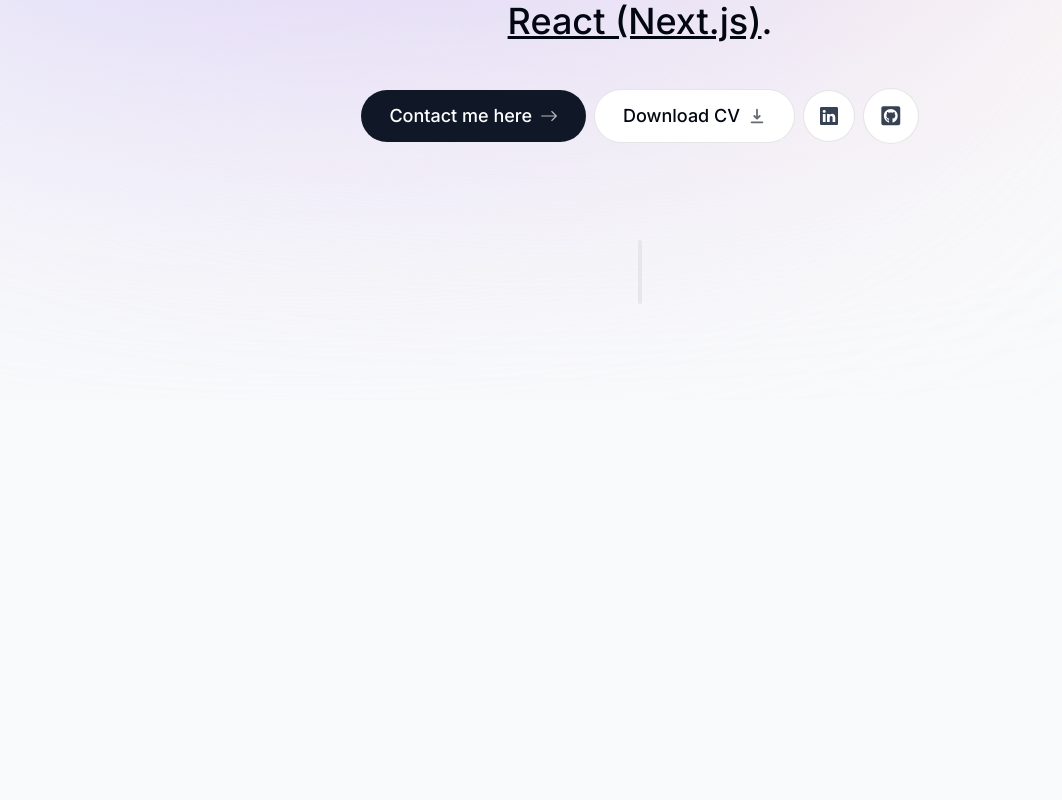
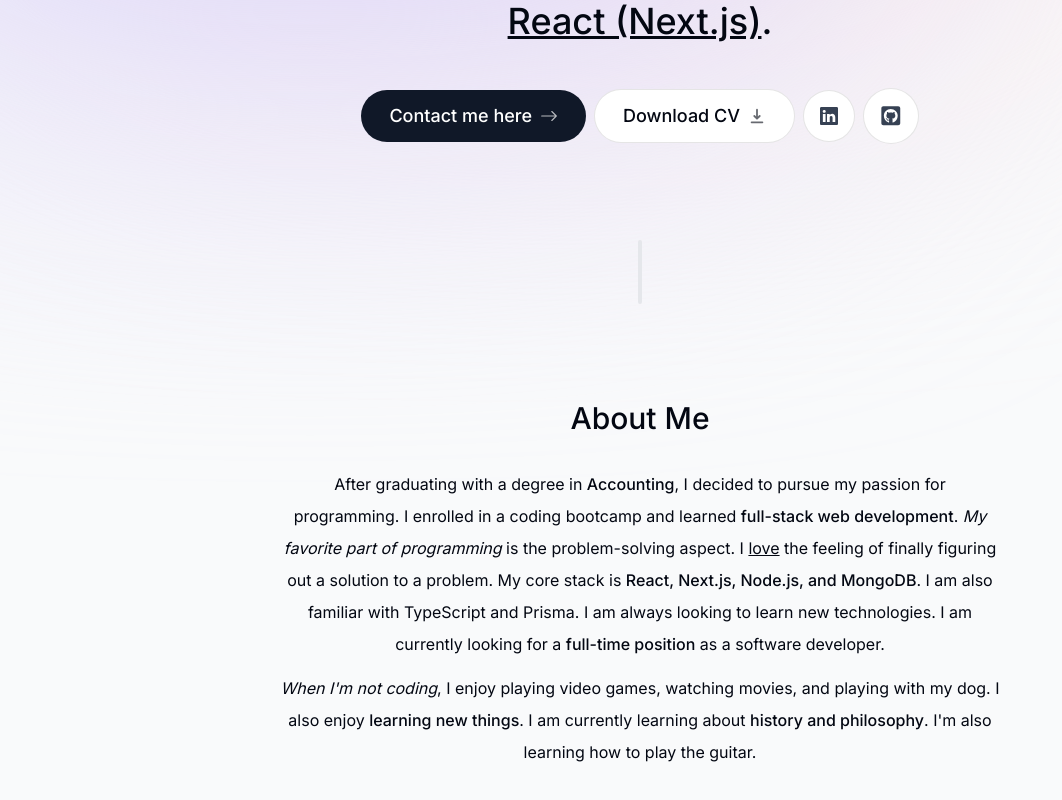
Before and after one commit to keerthivasandev/portfolio, a Next.js app: page / in a window 1280 px wide. Shown: the part 424-1224 px from the top of the page, without its empty margins (0-1062 px from the left). Before the commit the page ends 824 px from the top, so only its background shows below. Built offline with nearby package versions, Linux system fonts and the light colour scheme.

Commit message:
Just Updated

```diff
--- a/app/page.tsx
+++ b/app/page.tsx
@@ -1,12 +1,14 @@
 import Image from 'next/image'
 import { Intro } from '@/components/intro'
 import SectionDivider from '@/components/section-divider'
+import About from '@/components/about'
 
 export default function Home() {
   return (
    <main className='flex flex-col items-center px-4 '>
     <Intro />
     <SectionDivider />
+    <About />
    </main>
   )
 }
--- /dev/null
+++ b/components/about.tsx
@@ -0,0 +1,45 @@
+"use client";
+
+import React from "react";
+import SectionHeading from "./section-heading";
+import { motion } from "framer-motion";
+
+export default function About() {
+  return (
+    <motion.section
+      className="mb-28 max-w-[45rem] text-center leading-8 sm:mb-40 scroll-mt-28"
+      initial={{ opacity: 0, y: 100 }}
+      animate={{ opacity: 1, y: 0 }}
+      transition={{ delay: 0.175 }}
+      id="about"
+    >
+      <SectionHeading>About me</SectionHeading>
+      <p className="mb-3">
+        After graduating with a degree in{" "}
+        <span className="font-medium">Accounting</span>, I decided to pursue my
+        passion for programming. I enrolled in a coding bootcamp and learned{" "}
+        <span className="font-medium">full-stack web development</span>.{" "}
+        <span className="italic">My favorite part of programming</span> is the
+        problem-solving aspect. I <span className="underline">love</span> the
+        feeling of finally figuring out a solution to a problem. My core stack
+        is{" "}
+        <span className="font-medium">
+          React, Next.js, Node.js, and MongoDB
+        </span>
+        . I am also familiar with TypeScript and Prisma. I am always looking to
+        learn new technologies. I am currently looking for a{" "}
+        <span className="font-medium">full-time position</span> as a software
+        developer.
+      </p>
+
+      <p>
+        <span className="italic">When I'm not coding</span>, I enjoy playing
+        video games, watching movies, and playing with my dog. I also enjoy{" "}
+        <span className="font-medium">learning new things</span>. I am currently
+        learning about{" "}
+        <span className="font-medium">history and philosophy</span>. I'm also
+        learning how to play the guitar.
+      </p>
+    </motion.section>
+  );
+}
--- a/components/intro.tsx
+++ b/components/intro.tsx
@@ -42,7 +42,7 @@
           </motion.span>
         </div>
       </div>
-      <motion.p
+      <motion.h1
         className="mb-10 mt-4 px-4 text-2xl font-medium !leading-[1.5] sm:text-4xl"
         initial={{ opacity: 0, y: 100 }}
         animate={{ opacity: 1, y: 0 }}
@@ -52,7 +52,7 @@
         <span className="font-bold">3 years</span> of experience. I enjoy
         building <span className="italic">sites & apps</span>. My focus is{" "}
         <span className="underline">React (Next.js)</span>.
-      </motion.p>
+      </motion.h1>
 
       <motion.div
         initial={{ opacity: 0, y: 100 }}
--- /dev/null
+++ b/components/section-heading.tsx
@@ -0,0 +1,7 @@
+import React from 'react'
+
+export default function SectionHeading({ children }: { children: React.ReactNode }) {
+  return (
+    <h2 className="text-3xl font-medium capitalize mb-8 text-center">{children}</h2>
+  )
+}
```
